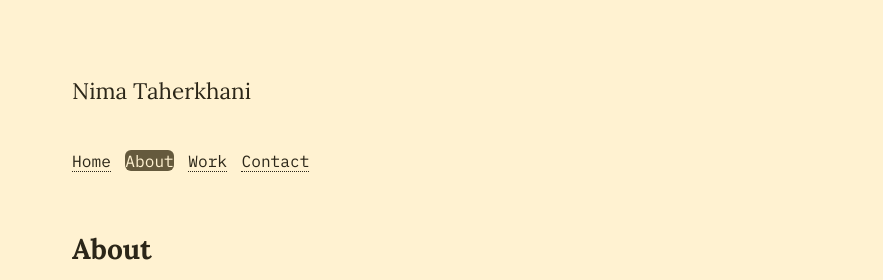
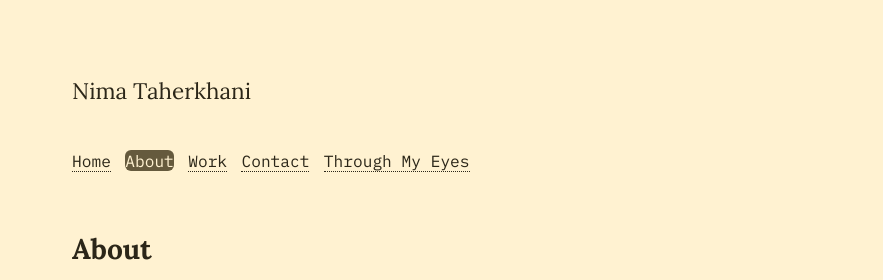
Before and after one commit to Lytoe/MySylla, a plain HTML site: page about.html in a window 1280 px wide. Shown: the top 280 px of the page, 0-883 px from the left. Drawn offline with Linux system fonts and the light colour scheme.

Commit message:
small changes

```diff
--- a/about.html
+++ b/about.html
@@ -25,6 +25,7 @@
         <li><a class="current-link" aria-current="page" href="about.html">About</a></li>
         <li><a href="work.html">Work</a></li>
         <li><a href="contact.html">Contact</a></li>
+        <li><a href="gallery.html">Through My Eyes</a></li>
       </ul>
     </nav>
 
```
Also changed, not shown: contact.html (+1 -0 lines), work.html (+1 -0 lines).
